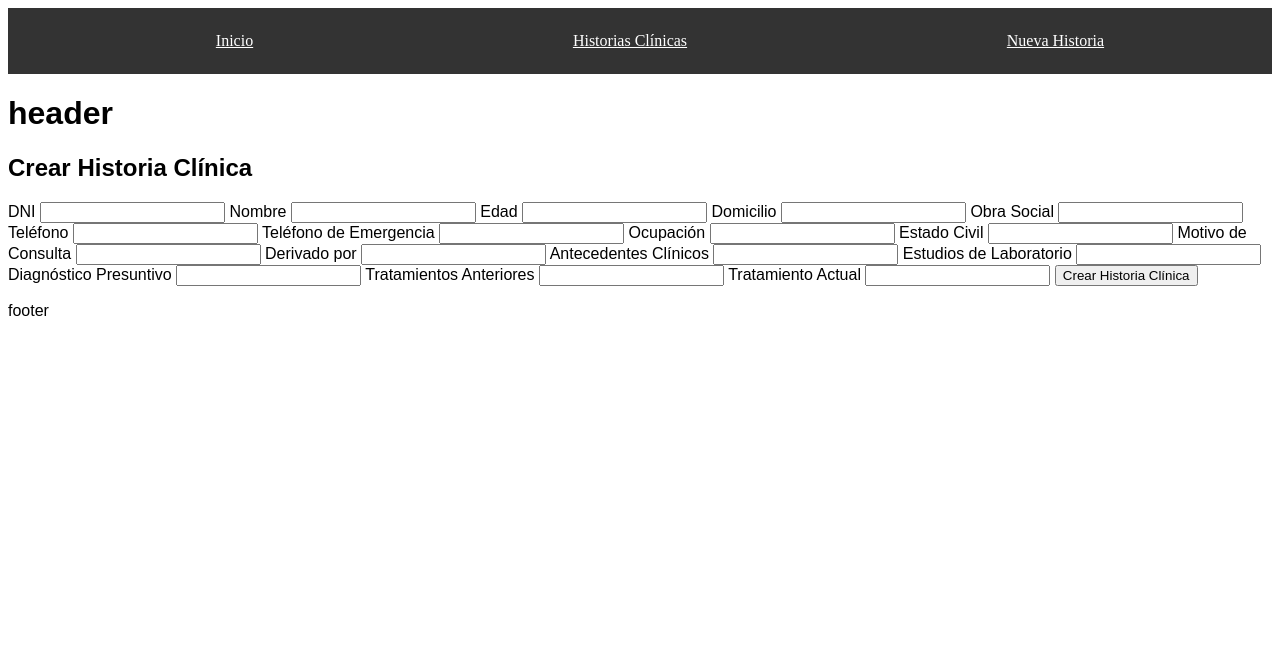
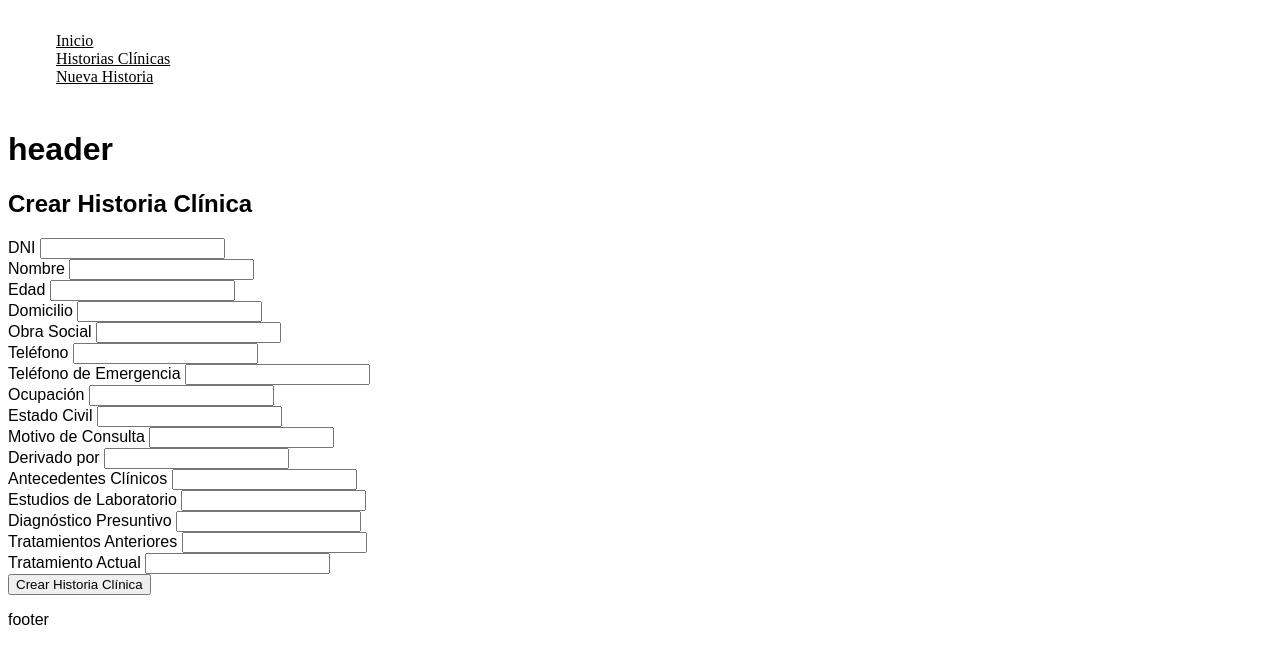
Before and after one commit to Z0SO/gy, a SvelteKit app in the folder client/: page /historias_clinicas/create in a window 1280 px wide. Shown: the top 664 px of the page. Built offline with nearby package versions, Linux system fonts and the light colour scheme.

Commit message:
modif nav - Historias clinete y nueva ruta create/

```diff
--- a/client/src/components/Navbar.svelte
+++ b/client/src/components/Navbar.svelte
@@ -18,18 +18,17 @@
 
 <style>
     nav {
-        background-color: #333;
         color: white;
         padding: 0.5rem;
     }
 
     ul {
-        display: flex;
-        justify-content: space-around;
+        <!-- display: flex; -->
+        <!-- justify-content: space-around; -->
         list-style: none;
     }
 
     a {
-        color: white;
+        color: #000;
     }
 </style>
```
Also changed, not shown: client/src/routes/historias_clinicas/components/HistoriasClinicas.svelte (+27 -1 lines), client/src/routes/historias_clinicas/create/+page.svelte (+33 -1 lines), client/src/routes/historias_clinicas/consulta_control/+page.svelte (added), client/src/routes/historias_clinicas/consulta_control/api/consulta.api.js (added).
